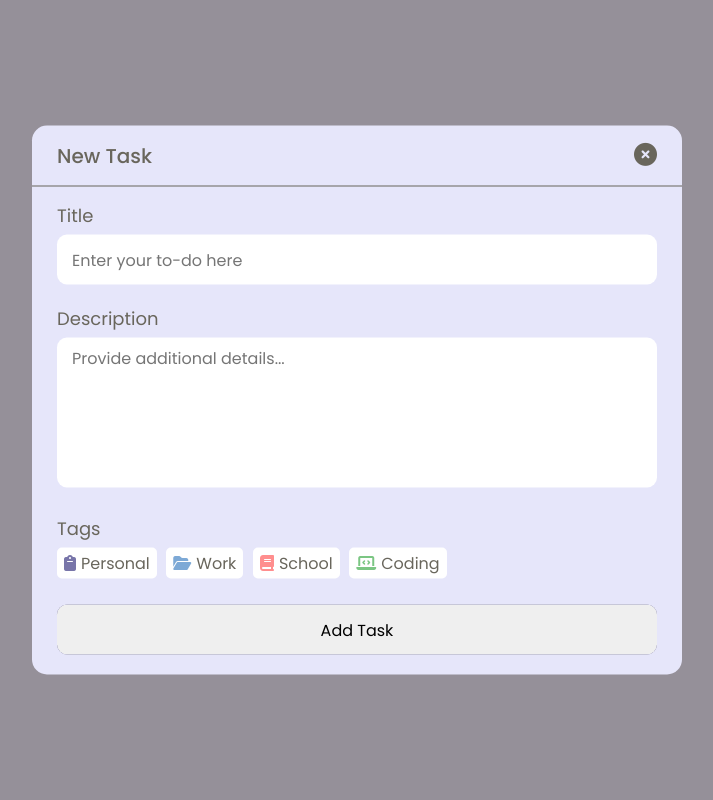
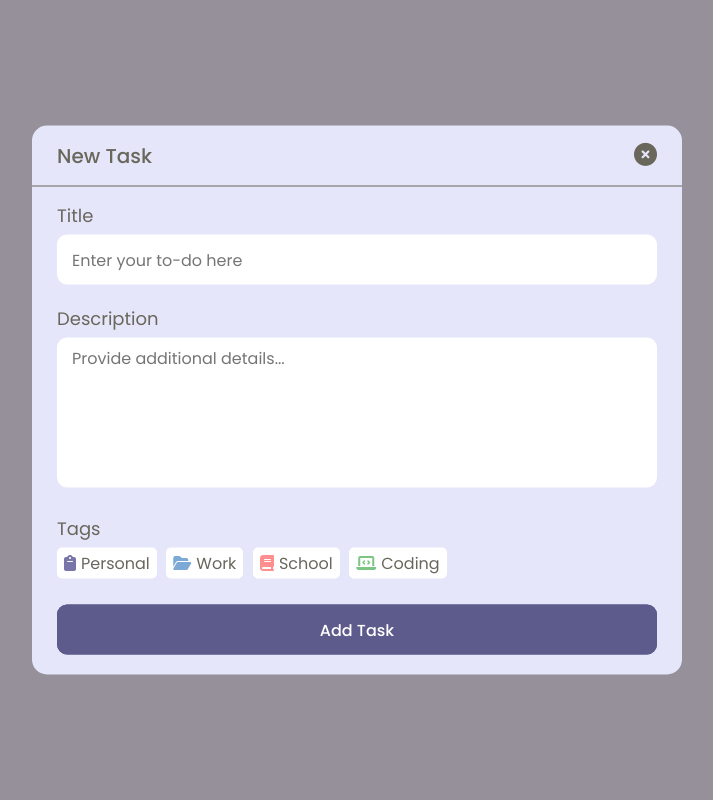
Before and after one commit to KevsterAmp/DASHBOARD-TO-DO, a Django app: page /todos/create/ in a window 1280 px wide. Shown: the whole page, without its empty margins (283-996 px from the left). Run offline with Django 4.2, Linux system fonts and the light colour scheme; some libraries are stand-ins or nearby versions.

Commit message:
fixed submit buttons of todocreateview and todoeditview

```diff
--- a/backend/static/styles.css
+++ b/backend/static/styles.css
@@ -512,7 +512,7 @@
 
 /* Style the delete icon within the .icons div */
 .kanban-card h4 .icons .delete-icon {
-  color: blue; /* Change the color as needed */
+  color: red; /* Change the color as needed */
   cursor: pointer;
   margin-left: 5px;
 }
--- a/backend/static/todos_create.css
+++ b/backend/static/todos_create.css
@@ -120,6 +120,10 @@
   padding: 8px 15px;
 }
 
+button input[type="submit"] {
+  all: inherit;
+}
+
 .content form button {
   width: 100%;
   height: 50px;
--- a/backend/static/todos_edit.css
+++ b/backend/static/todos_edit.css
@@ -120,6 +120,10 @@
   padding: 8px 15px;
 }
 
+button input[type="submit"] {
+  all: inherit;
+}
+
 .content form button {
   width: 100%;
   height: 50px;
--- a/backend/templates/home.html
+++ b/backend/templates/home.html
@@ -101,7 +101,9 @@
                         <h4>
                             {{ todo.title }}
                             <div class="icons">
-                                <i class="fas fa-edit edit-icon" onclick="window.location.href='#'"></i>
+                                <a href="{% url 'todos_edit' todo.id %}">
+                                    <i class="fas fa-edit edit-icon" onclick="window.location.href='#'"></i>
+                                </a>
                                 <form method="POST" action="{% url 'todo_delete' todo.id %}" class="form-delete">
                                     {% csrf_token %}
                                     <button type="submit">
```
Also changed, not shown: backend/README.md.
